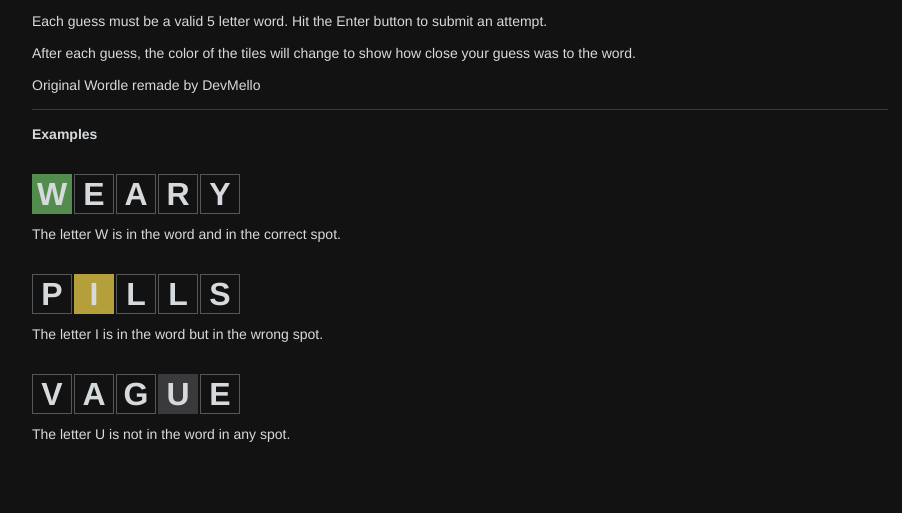
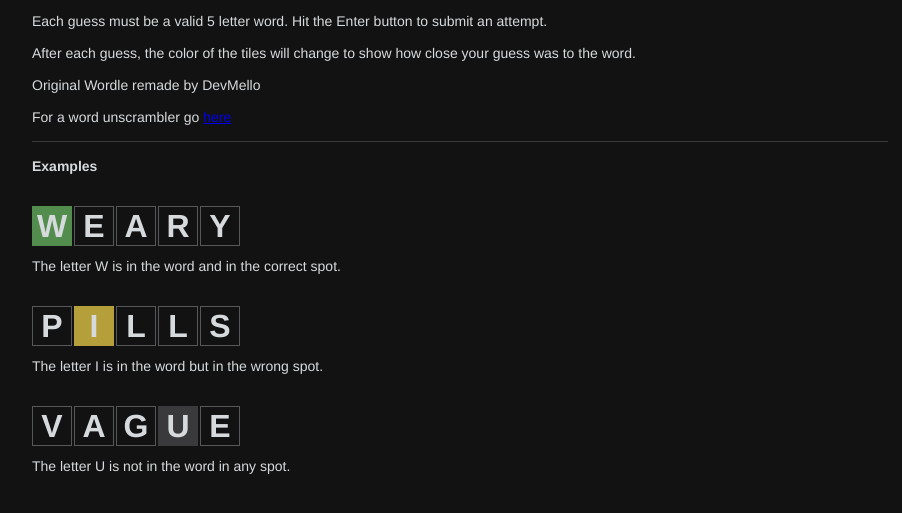
Before and after one commit to DevMello/wordle, a plain HTML site: page index.html in a window 1280 px wide. Both pictures are taken after a click on the button 408 px from the left and 33 px from the top of the page. Shown: the part 67-580 px from the top of the page, without its empty margins (180-1082 px from the left). Drawn offline with Linux system fonts and the light colour scheme.

```diff
--- a/index.html
+++ b/index.html
@@ -484,6 +484,8 @@
         <span>After each guess, the color of the tiles will change to show how close your guess was to the word.</span>
         <br>
         <span>Original Wordle remade by DevMello</span>
+        <br>
+				<span>For a word unscrambler go  <a href="./unscrambler">here</a></span>
         <br>
         <div class="line-sep"></div>
         <br>
```
Also changed, not shown: 1 other file.
